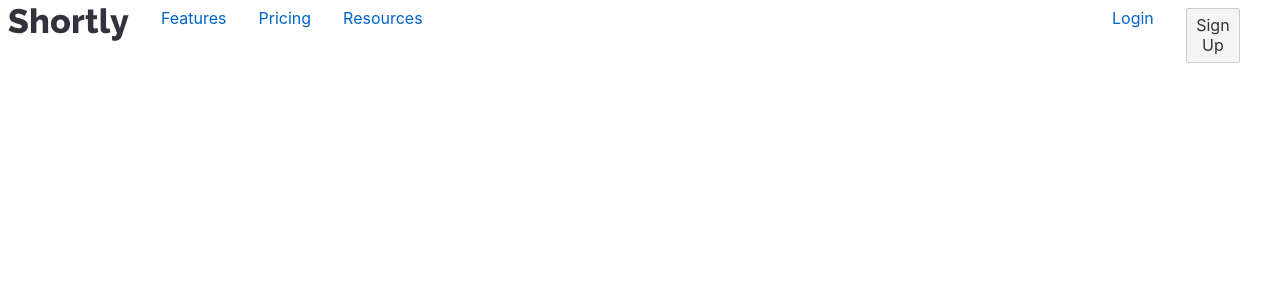
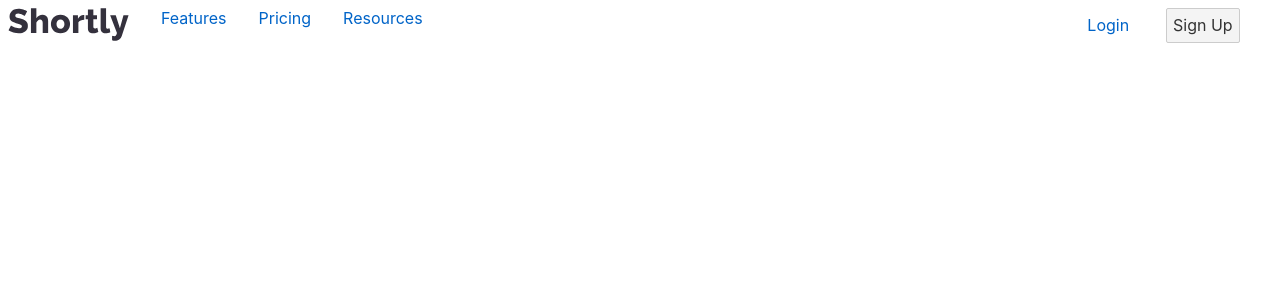
Before and after one commit to roc2246/urlShortening_frontEndMentor, a Svelte app: page / in a window 1280 px wide. Shown: the top 300 px of the page. Built offline with nearby package versions, Linux system fonts and the light colour scheme.

Commit message:
Converted css to scss

```diff
--- a/src/sections/Navigation.svelte
+++ b/src/sections/Navigation.svelte
@@ -18,30 +18,30 @@
 </nav>
 
 <style lang="scss">
-  .nav{
-    &--desktop{
-      display: flex;
-    flex-direction: row;
-    }
-
-  }
-  .nav__main,
-  .nav__users {
+  @mixin flexRow {
     display: flex;
     flex-direction: row;
   }
-  .nav__main {
-    flex-wrap: wrap;
-  }
-    .nav__main > * {
-        margin-right: 2rem;
-    }
-
-  .nav__users {
-    max-width: 10rem;
-    margin-left: auto;
-  }
-  .nav__users > *{
+  @mixin nestedIndent() {
     margin-right: 2rem;
   }
+
+  .nav {
+    &--desktop {
+      @include flexRow();
+    }
+    &__main {
+      @include flexRow();
+      flex-wrap: wrap;
+      & > * {
+        @include nestedIndent();
+      }
+    }
+    &__users {
+      margin-left: auto;
+      & > * {
+        @include nestedIndent();
+      }
+    }
+  }
 </style>
```
